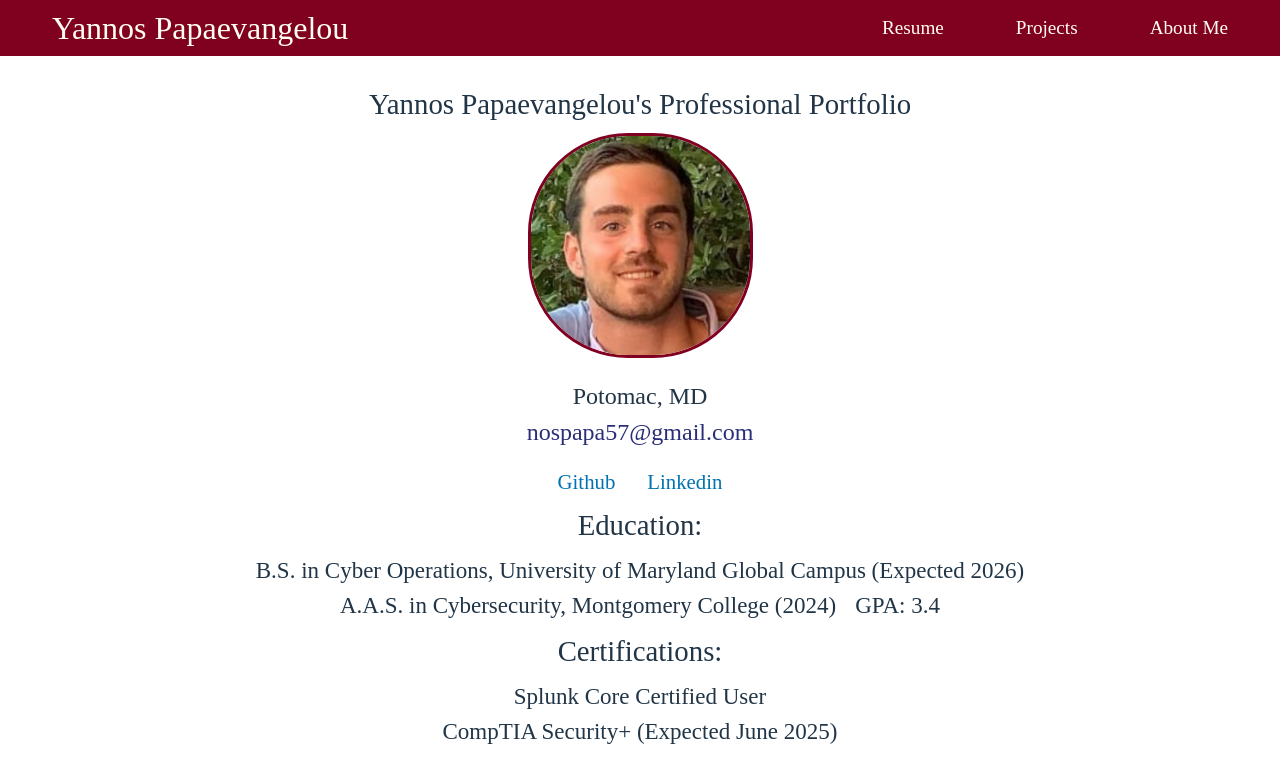
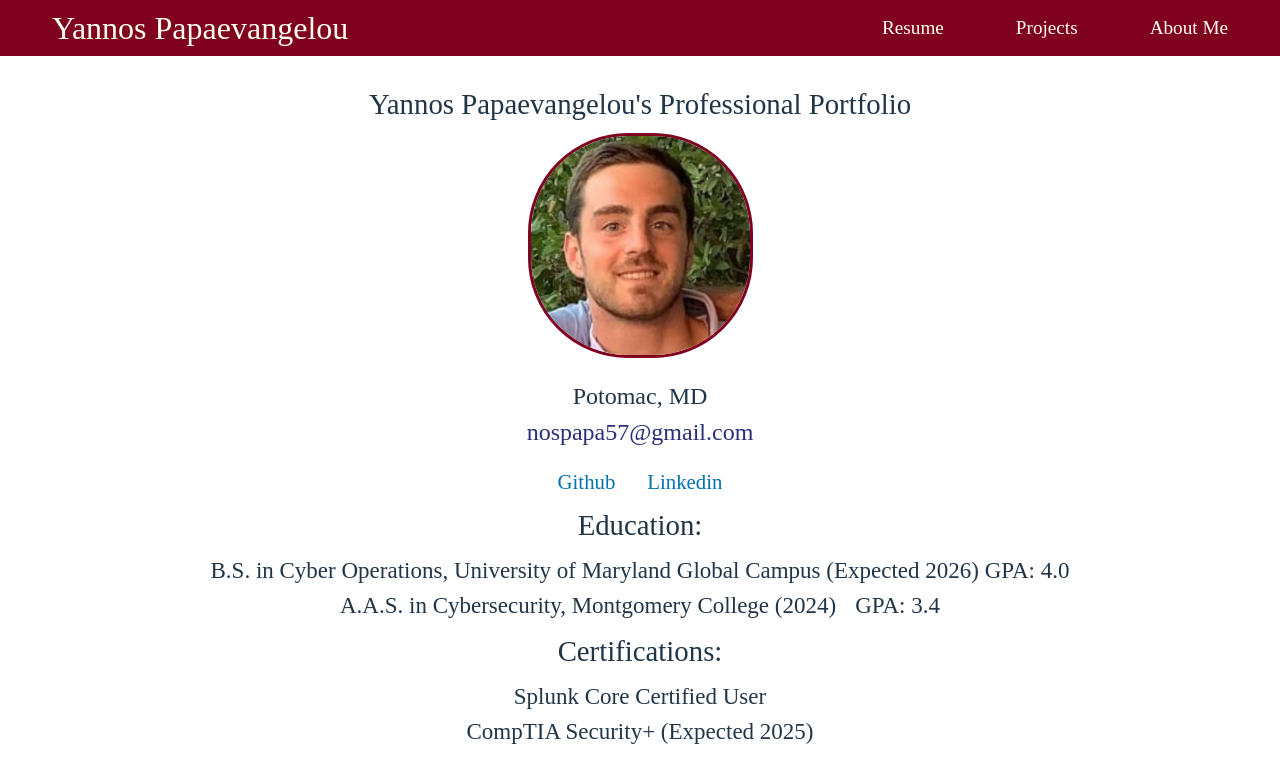
Before and after one commit to Yankbot/Professional-Portfolio, a React (Vite) app: page / in a window 1280 px wide. Shown: the top 782 px of the page. Built offline with nearby package versions, Linux system fonts and the light colour scheme.

Commit message:
Update Home.jsx

```diff
--- a/src/pages/Home.jsx
+++ b/src/pages/Home.jsx
@@ -40,7 +40,7 @@ export default function Home() {
         <div style={{marginTop: "20px", textAlign: "center", padding: "0 10px"}}>
             <h1>Education:</h1>
               <div style={{fontSize: "23px"}}>
-                <div>B.S. in Cyber Operations, University of Maryland Global Campus (Expected 2026)</div>
+                <div>B.S. in Cyber Operations, University of Maryland Global Campus (Expected 2026) GPA: 4.0</div>
                 <div style={{display: "flex", justifyContent: "space-between", maxWidth: "600px", margin: "0 auto" }}>
                     <span>A.A.S. in Cybersecurity, Montgomery College (2024)</span>
                     <span style={{ whiteSpace: "nowrap" }}>GPA: 3.4</span>
@@ -51,7 +51,7 @@ export default function Home() {
                 <h1>Certifications:</h1>
                 <div style={{ fontSize: "23px" }}>
                     <div>Splunk Core Certified User</div>
-                    <div>CompTIA Security+ (Expected June 2025)</div>
+                    <div>CompTIA Security+ (Expected 2025)</div>
                     </div>
                 <div/>
             </div>
```
